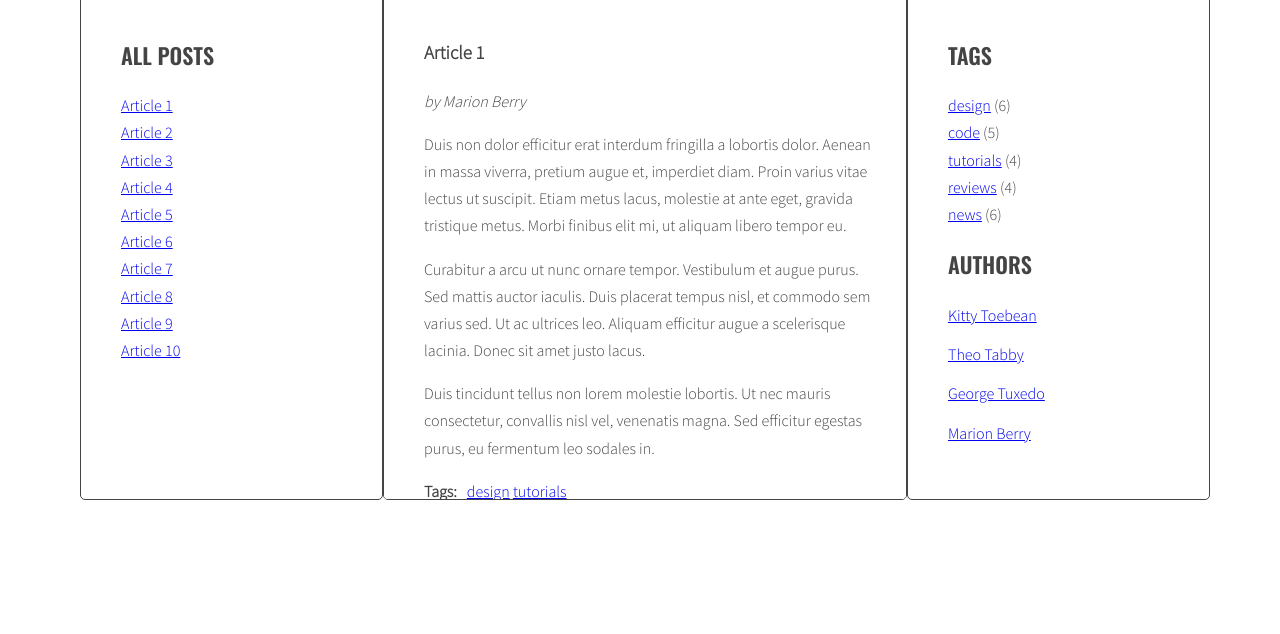
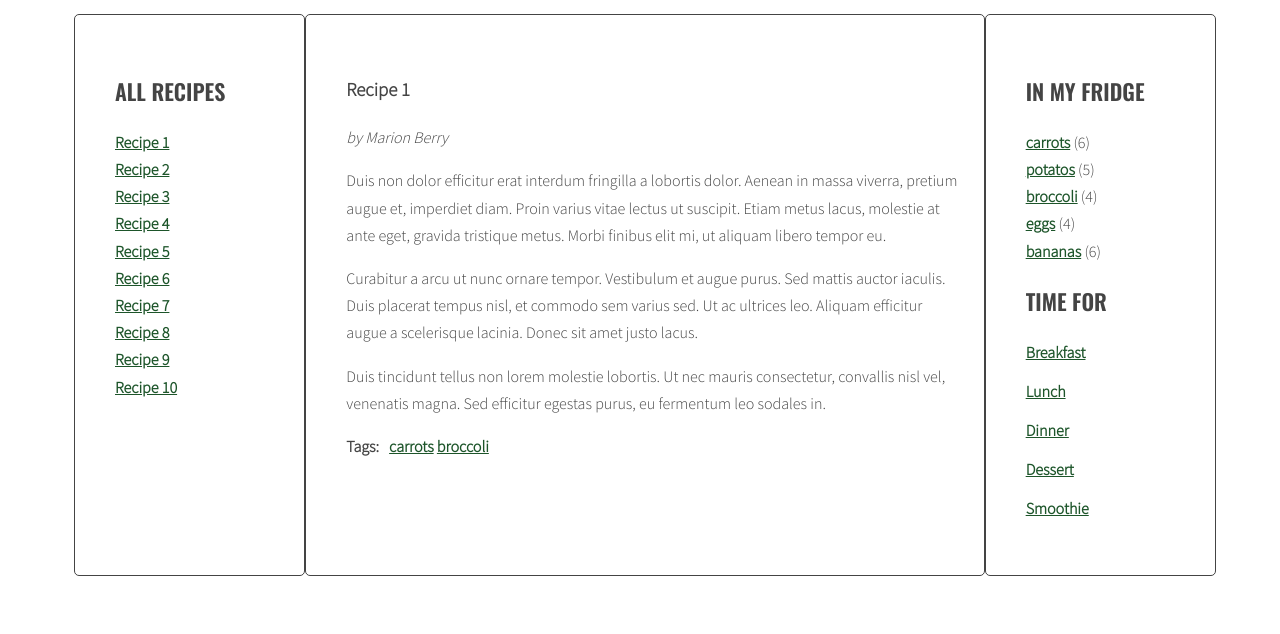
Before and after one commit to joannaberlin/cook-book-blog, a website: page index.html in a window 1280 px wide. Shown: the part 266-900 px from the top of the page. Before the commit the page ends 800 px from the top, so only its background shows below. Drawn offline with nearby package versions, Linux system fonts and the light colour scheme.

Commit message:
Fix generateTitleLinks and change styling

```diff
--- a/index.html
+++ b/index.html
@@ -4,21 +4,25 @@
     <meta charset="UTF-8">
     <meta http-equiv="X-UA-Compatible" content="IE=edge">
     <meta name="viewport" content="width=device-width, initial-scale=1.0">
-    <title>Blog Wege Przepisy</title>
+    <title>Veggie Cookbook</title>
     <link rel="stylesheet" href="css/style.css">
+    <link rel="icon" href="/images/broccoli.png">
+    <link rel="preconnect" href="https://fonts.googleapis.com">
+    <link rel="preconnect" href="https://fonts.gstatic.com" crossorigin>
+    <link href="https://fonts.googleapis.com/css2?family=Barlow&family=Raleway&display=swap" rel="stylesheet">
 </head>
 <body>
     <div class="blog">
         <div class="container">
-          <h1 class="logo">my blog</h1>
+          <h1 class="logo">30-minutes Vegetarian Recipes</h1>
           <main class="wrapper">
             <aside class="sidebar">
-              <h2 class="section-title">All posts</h2>
+              <h2 class="section-title">All recipes</h2>
               <ul class="list titles"></ul>
             </aside>
             <section class="posts">
               <article class="post active" id="article-1">
-                <h3 class="post-title">Article 1</h3>
+                <h3 class="post-title">Recipe 1</h3>
                 <p class="post-author">by Marion Berry</p>
                 <div class="post-content">
                   <p>Duis non dolor efficitur erat interdum fringilla a lobortis dolor. Aenean in massa viverra, pretium augue et, imperdiet diam. Proin varius vitae lectus ut suscipit. Etiam metus lacus, molestie at ante eget, gravida tristique metus. Morbi finibus elit mi, ut aliquam libero tempor eu.</p>
@@ -28,13 +32,13 @@
                 <div class="post-tags">
                   <p><strong>Tags:</strong></p>
                     <ul class="list list-horizontal">
-                    <li><a href="#">design</a></li>
-                    <li><a href="#">tutorials</a></li>
+                    <li><a href="#">carrots</a></li>
+                    <li><a href="#">broccoli</a></li>
                 </ul>
                 </div>
               </article>
               <article class="post" id="article-2">
-                <h3 class="post-title">Article 2</h3>
+                <h3 class="post-title">Recipe 2</h3>
                 <p class="post-author">by Theo Tabby</p>
                 <div class="post-content">
                   <p>Phasellus sollicitudin, arcu vel iaculis ullamcorper, quam leo viverra orci, et faucibus quam sapien vel est. Maecenas ac suscipit elit. Nullam interdum, lorem vitae venenatis pulvinar, ex dui malesuada nunc, tempus cursus enim metus vel nulla.</p>
@@ -44,13 +48,13 @@
                 <div class="post-tags">
                   <p><strong>Tags:</strong></p>
                   <ul class="list list-horizontal">
-                    <li><a href="#">news</a></li>
-                    <li><a href="#">code</a></li>
+                    <li><a href="#">bananas</a></li>
+                    <li><a href="#">potatos</a></li>
                 </ul>
                 </div>
               </article>
               <article class="post" id="article-3">
-                <h3 class="post-title">Article 3</h3>
+                <h3 class="post-title">Recipe 3</h3>
                 <p class="post-author">by George Tuxedo</p>
                 <div class="post-content">
                   <p>Mauris vel pellentesque turpis, ac sodales nisl. Quisque iaculis mi velit, ut convallis tellus accumsan a. Quisque iaculis, nisi et dignissim tincidunt, nisl eros euismod nulla, finibus laoreet erat enim posuere elit.</p>
@@ -60,14 +64,14 @@
                 <div class="post-tags">
                   <p><strong>Tags:</strong></p>
                   <ul class="list list-horizontal">
-                    <li><a href="#">news</a></li>
-                    <li><a href="#">reviews</a></li>
-                    <li><a href="#">design</a></li>
+                    <li><a href="#">bananas</a></li>
+                    <li><a href="#">eggs</a></li>
+                    <li><a href="#">carrots</a></li>
                 </ul>
                 </div>
               </article>
               <article class="post" id="article-4">
-                <h3 class="post-title">Article 4</h3>
+                <h3 class="post-title">Recipe 4</h3>
                 <p class="post-author">by Kitty Toebean</p>
                 <div class="post-content">
                   <p>Morbi vel cursus nulla, vel varius mauris. Suspendisse sed elit sit amet risus faucibus vestibulum ut sit amet purus. Donec orci est, condimentum ut quam quis, scelerisque fringilla ligula.</p>
@@ -77,14 +81,14 @@
                 <div class="post-tags">
                   <p><strong>Tags:</strong></p>
                   <ul class="list list-horizontal">
-                    <li><a href="#">tutorials</a></li>
-                    <li><a href="#">code</a></li>
-                    <li><a href="#">design</a></li>
+                    <li><a href="#">broccoli</a></li>
+                    <li><a href="#">potatos</a></li>
+                    <li><a href="#">carrots</a></li>
                 </ul>
               </div>
               </article>
               <article class="post" id="article-5">
-                <h3 class="post-title">Article 5</h3>
+                <h3 class="post-title">Recipe 5</h3>
                 <p class="post-author">by Marion Berry</p>
                 <div class="post-content">
                   <p>Suspendisse sem eros, euismod condimentum arcu ac, consequat fermentum orci. Nam convallis lacus nec interdum vestibulum. Vestibulum luctus, quam eu tristique ornare, lorem nibh sodales enim, vitae tempor dolor ante vitae tortor.</p>
@@ -94,13 +98,13 @@
                 <div class="post-tags">
                   <p><strong>Tags:</strong></p>
                   <ul class="list list-horizontal">
-                    <li><a href="#">design</a></li>
-                    <li><a href="#">reviews</a></li>
+                    <li><a href="#">carrots</a></li>
+                    <li><a href="#">eggs</a></li>
                   </ul>
                 </div>
               </article>
               <article class="post" id="article-6">
-                <h3 class="post-title">Article 6</h3>
+                <h3 class="post-title">Recipe 6</h3>
                 <p class="post-author">by George Tuxedo</p>
                 <div class="post-content">
                   <p>Donec posuere iaculis ante sed hendrerit. Lorem ipsum dolor sit amet, consectetur adipiscing elit. Quisque hendrerit neque nec urna tincidunt, quis vehicula dui vulputate. Morbi est sapien, auctor ut lectus eu, placerat viverra lorem.</p>
@@ -110,13 +114,13 @@
                 <div class="post-tags">
                   <p><strong>Tags:</strong></p>
                   <ul class="list list-horizontal">
-                    <li><a href="#">reviews</a></li>
-                    <li><a href="#">code</a></li>
+                    <li><a href="#">eggs</a></li>
+                    <li><a href="#">potatos</a></li>
                 </ul>
               </div>
               </article>
               <article class="post" id="article-7">
-                <h3 class="post-title">Article 7</h3>
+                <h3 class="post-title">Recipe 7</h3>
                 <p class="post-author">by Kitty Toebean</p>
                 <div class="post-content">
                   <p>Donec eleifend mauris ac nisl fermentum, ac fermentum turpis dignissim. Aliquam diam nisl, imperdiet a varius eget, lobortis sed nisi. Nullam suscipit ipsum sed magna blandit, sed pellentesque urna malesuada.</p>
@@ -126,13 +130,13 @@
                 <div class="post-tags">
                   <p><strong>Tags:</strong></p>
                   <ul class="list list-horizontal">
-                    <li><a href="#">code</a></li>
-                    <li><a href="#">news</a></li>
+                    <li><a href="#">potatos</a></li>
+                    <li><a href="#">bananas</a></li>
                 </ul>
               </div>
               </article>
               <article class="post" id="article-8">
-                <h3 class="post-title">Article 8</h3>
+                <h3 class="post-title">Recipe 8</h3>
                 <p class="post-author">by Theo Tabby</p>
                 <div class="post-content">
                   <p>Praesent quis imperdiet erat. Curabitur tempor sapien a interdum malesuada. Proin libero erat, sagittis a sollicitudin eget, pulvinar nec risus. Cras et suscipit sem.</p>
@@ -142,14 +146,14 @@
                 <div class="post-tags">
                   <p><strong>Tags:</strong></p>
                   <ul class="list list-horizontal">
-                    <li><a href="#">news</a></li>
-                    <li><a href="#">design</a></li>
-                    <li><a href="#">tutorials</a></li>
+                    <li><a href="#">bananas</a></li>
+                    <li><a href="#">carrots</a></li>
+                    <li><a href="#">broccoli</a></li>
                 </ul>
               </div>
               </article>
               <article class="post" id="article-9">
-                <h3 class="post-title">Article 9</h3>
+                <h3 class="post-title">Recipe 9</h3>
                 <p class="post-author">by Marion Berry</p>
                 <div class="post-content">
                   <p>Tam et facilisis purus. Donec vulputate est quis lobortis posuere. Nunc vitae lorem ut odio faucibus pulvinar nec in justo. Ut ut ante ac tellus ornare tempus. Nunc maximus, tortor et dictum convallis, nunc libero posuere leo, scelerisque ultrices arcu sapien ut tellus.</p>
@@ -159,13 +163,13 @@
                 <div class="post-tags">
                   <p><strong>Tags:</strong></p>
                   <ul class="list list-horizontal">
-                    <li><a href="#">news</a></li>
-                    <li><a href="#">tutorials</a></li>
+                    <li><a href="#">bananas</a></li>
+                    <li><a href="#">broccoli</a></li>
                   </ul>
                 </div>
               </article>
               <article class="post" id="article-10">
-                <h3 class="post-title">Article 10</h3>
+                <h3 class="post-title">Recipe 10</h3>
                 <p class="post-author">by George Tuxedo</p>
                 <div class="post-content">
                   <p>Aliquam erat volutpat. Ut non eleifend lectus. Donec suscipit tellus tempor, ornare dui id, hendrerit neque. Phasellus lacinia laoreet dui in luctus. Sed hendrerit, magna sit amet varius tempor, augue augue scelerisque est, non scelerisque mauris libero eu sapien.</p>
@@ -175,43 +179,48 @@
                 <div class="post-tags">
                   <p><strong>Tags:</strong></p>
                   <ul class="list list-horizontal">
-                    <li><a href="#">code</a></li>
-                    <li><a href="#">design</a></li>
-                    <li><a href="#">news</a></li>
-                    <li><a href="#">reviews</a></li>
+                    <li><a href="#">potatos</a></li>
+                    <li><a href="#">carrots</a></li>
+                    <li><a href="#">bananas</a></li>
+                    <li><a href="#">eggs</a></li>
                 </ul>
               </div>
             </article>
             </section>
             <aside class="sidebar">
-              <h2 class="section-title">Tags</h2>
+              <h2 class="section-title">In my fridge</h2>
               <ul class="list tags">
-                <li><a href="#">design</a> <span>(6)</span></li>
-                <li><a href="#">code</a> <span>(5)</span></li>
-                <li><a href="#">tutorials</a> <span>(4)</span></li>
-                <li><a href="#">reviews</a> <span>(4)</span></li>
-                <li><a href="#">news</a> <span>(6)</span></li>
+                <li><a href="#">carrots</a> <span>(6)</span></li>
+                <li><a href="#">potatos</a> <span>(5)</span></li>
+                <li><a href="#">broccoli</a> <span>(4)</span></li>
+                <li><a href="#">eggs</a> <span>(4)</span></li>
+                <li><a href="#">bananas</a> <span>(6)</span></li>
             </ul>
-              <h2 class="section-title">Authors</h2>
+              <h2 class="section-title">Time for</h2>
               <ul class="list authors">
                 <li>
                   <a href="#">
-                    <span class="author-name">Kitty Toebean</span>
+                    <span class="author-name">Breakfast</span>
                   </a>
                 </li>
                 <li>
                   <a href="#">
-                    <span class="author-name">Theo Tabby</span>
+                    <span class="author-name">Lunch</span>
                   </a>
                 </li>
                 <li>
                   <a href="#">
-                    <span class="author-name">George Tuxedo</span>
+                    <span class="author-name">Dinner</span>
                   </a>
                 </li>
                 <li>
                   <a href="#">
-                    <span class="author-name">Marion Berry</span>
+                    <span class="author-name">Dessert</span>
+                  </a>
+                </li>
+                <li>
+                  <a href="#">
+                    <span class="author-name">Smoothie</span>
                   </a>
                 </li>
               </ul>
--- a/js/script.js
+++ b/js/script.js
@@ -39,14 +39,15 @@ const optTitleSelector = '.post-title';
 const optTitleListSelector = '.titles';
 
 function generateTitleLinks(){
+
+  const titleList = document.querySelector(optTitleListSelector);
   /* remove contents of titleList */
-  document.querySelector(optTitleListSelector).innerHTML = '';
+  titleList.innerHTML = '';
 
   /* find all the articles and save them to variable: articles */
   const articles = document.querySelectorAll(optArticleSelector);
 
   let html = '';
-  const titleList = document.querySelector('.list');
 
   for(let article of articles){
     /* get the article id */
--- a/sass/style.scss
+++ b/sass/style.scss
@@ -4,8 +4,10 @@
 
 $color-light: #fff;
 $color-dark: #444;
+$color-vivid: #1d552a;
+$color-focus:  #02d232;
 
-$font-logo: 'Sacramento', cursive;
+$font-logo: 'Barlow', sans-serif;
 $font-header: 'Oswald', sans-serif;
 $font-text: 'Source Sans Pro', sans-serif;
 
@@ -16,6 +18,7 @@ $font-text: 'Source Sans Pro', sans-serif;
 }
 
 body {
+  // background: $color-light;
   background: $color-light;
   font-family: $font-text;
   color: $color-dark;
@@ -25,7 +28,7 @@ body {
 }
 
 .container {
-  max-width: 1140px;
+  max-width: 90vw;
   margin: 0 auto;
 }
 
@@ -46,6 +49,7 @@ body {
 .wrapper {
   display: flex;
   margin-left: 10px;
+  padding-bottom: 50px;
 }
 
 .sidebar {
@@ -53,7 +57,7 @@ body {
 }
 
 .posts {
-  flex: 2 0 0;
+  flex: 4 0 0;
   position: relative;
   padding: 40px;
   overflow: auto;
@@ -76,10 +80,11 @@ body {
 
 .logo {
   font-family: $font-logo;
-  font-weight: 400;
-  font-size: 104px;
+  font-weight: bold;
+  font-size: 100px;
   line-height: 1;
   text-align: center;
+  margin: 40px 0;
 }
 
 /* Lists */
@@ -96,6 +101,14 @@ body {
 .list-horizontal {
   li {
     display: inline-block;
+  }
+}
+
+.list a {
+  color: $color-vivid;
+  font-weight: 600;
+  &:focus {
+    color: $color-focus;
   }
 }
 
```
Also changed, not shown: css/style.css, images/broccoli.png (added), 1 other file.
